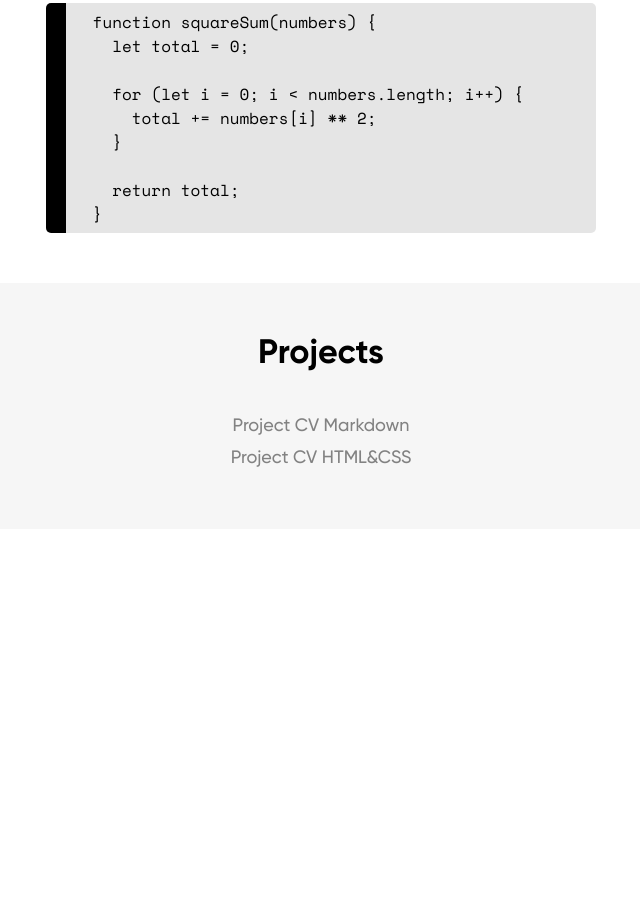
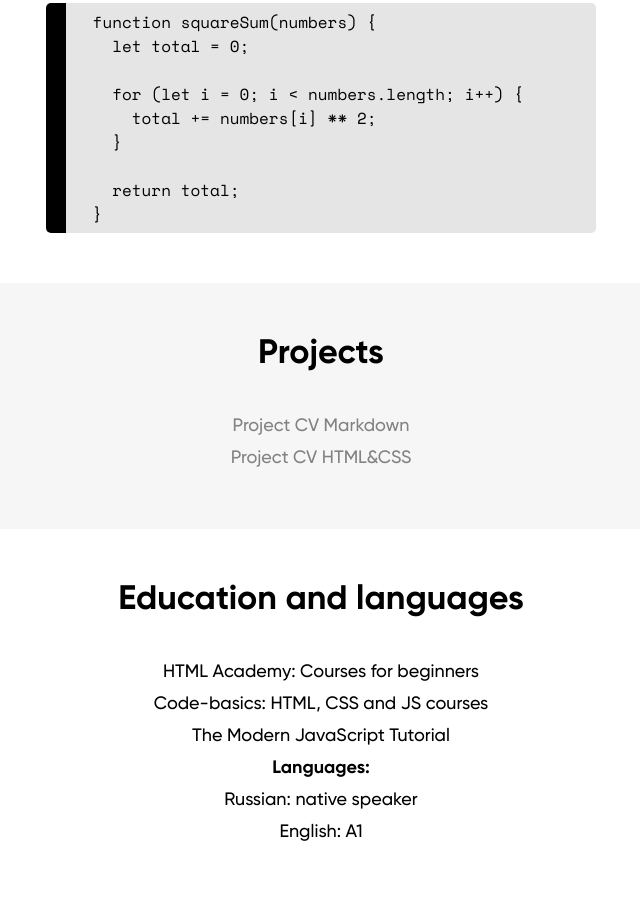
Before and after one commit to shtennikov/rsschool-cv, a plain HTML site: page index.html in a window 1280 px wide. Shown: the part 1450-2353 px from the top of the page, without its empty margins (319-959 px from the left). Before the commit the page ends 1979 px from the top, so only its background shows below. Drawn offline with nearby package versions, Linux system fonts and the light colour scheme.

Commit message:
feat: add block education and languages

```diff
--- a/index.html
+++ b/index.html
@@ -17,8 +17,8 @@
 						<li class="navigation__item"><a class="navigation__link" href="#contacts">Contacts</a></li>
 						<li class="navigation__item"><a class="navigation__link" href="#skills">Skills</a></li>
 						<li class="navigation__item"><a class="navigation__link" href="#code">Code</a></li>
-						<li class="navigation__item"><a class="navigation__link" href="">Projects</a></li>
-						<li class="navigation__item"><a class="navigation__link" href="">Education & Languages</a></li>
+						<li class="navigation__item"><a class="navigation__link" href="#projects">Projects</a></li>
+						<li class="navigation__item"><a class="navigation__link" href="#education">Education & Languages</a></li>
 					</ul>
 				</nav>
 			</header>
@@ -138,6 +138,18 @@
 						</div>
 					</div>
 				</div>
+
+				<div class="education-wrapper" id="education">
+					<div class="education">
+						<h2>Education and languages</h2>
+						<p>HTML Academy: Courses for beginners</p>
+						<p>Code-basics: HTML, CSS and JS courses</p>
+						<p>The Modern JavaScript Tutorial</p>
+						<p><span class="bold">Languages:</span></p>
+						<p>Russian: native speaker</p>
+						<p>English: A1</p>
+					</div>
+				</div>
 			</main>
 
 
--- a/style.css
+++ b/style.css
@@ -269,6 +269,22 @@ pre {
 	margin: 0 auto;
 	text-align: center;
 }
+
+/* Education */
+.education-wrapper {
+	scroll-margin-top: 87px;
+	width: 100%;
+	background:#FFFFFF;
+}
+.education {
+	margin: 0 auto;
+	padding: 50px 0;
+	max-width: 1040px;
+	text-align: center;
+}
+.bold {
+	font-weight: bold;
+}
 /* footer */
 .footer {
 }
```
